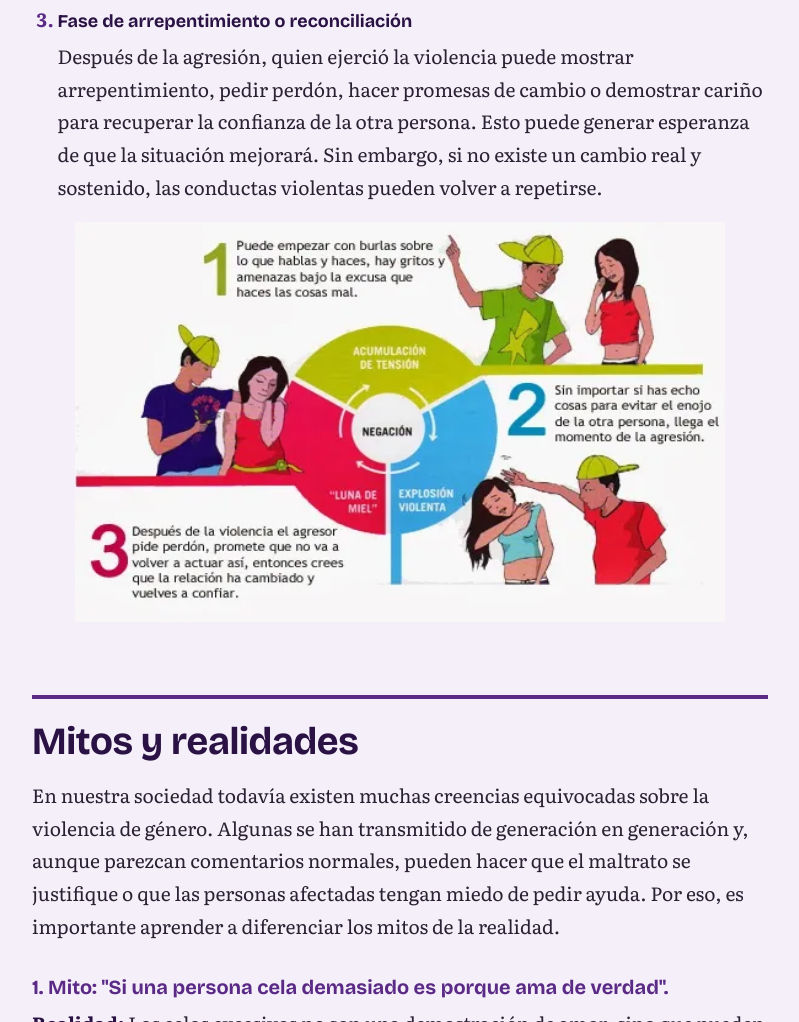
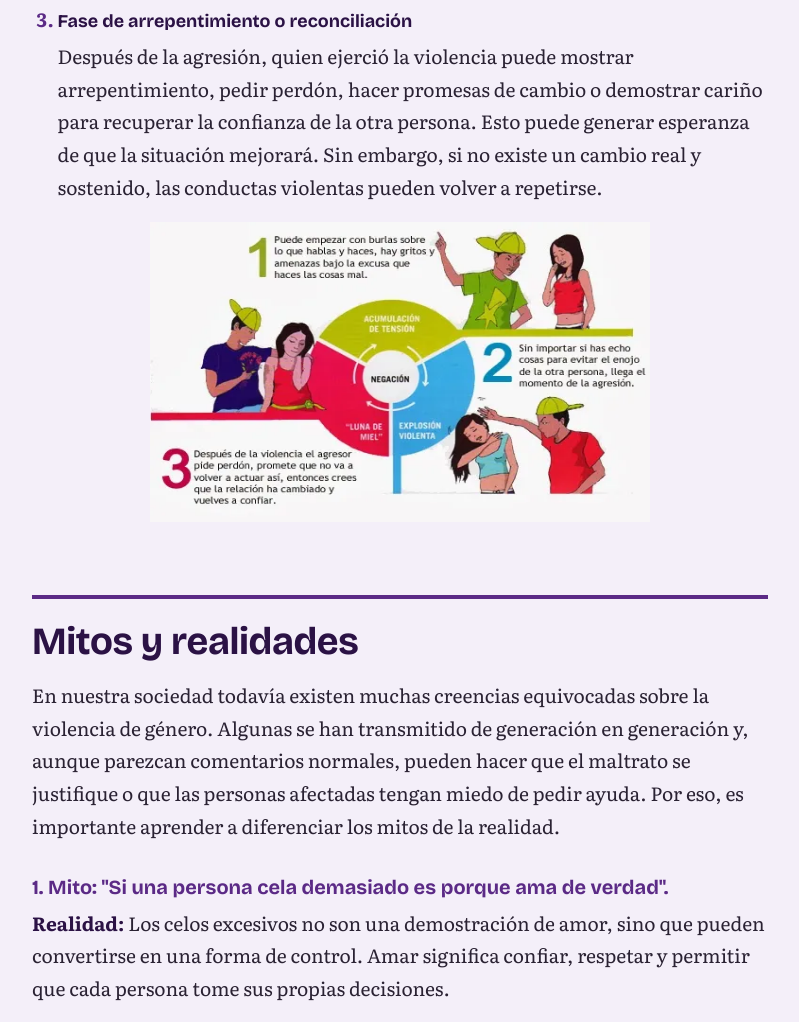
Before and after one commit to SteewHaans/Paginas-, a plain HTML site: page index.html in a window 1280 px wide. Shown: the part 5019-6041 px from the top of the page, without its empty margins (240-1039 px from the left). Drawn offline with nearby package versions, Linux system fonts and the light colour scheme.

```diff
--- a/index.html
+++ b/index.html
@@ -119,7 +119,7 @@
                     </li>
                 </ol>
                 <center>
-                <img src="./imagenes/ciclo-violencia.png" alt="Ejemplo del ciclo de violencia" width="650" height="400" >
+                <img src="./imagenes/ciclo-violencia.png" alt="Ejemplo del ciclo de violencia" width="500" height="300" >
                 </center>
             </article>
             <article id="articulo4">
```
